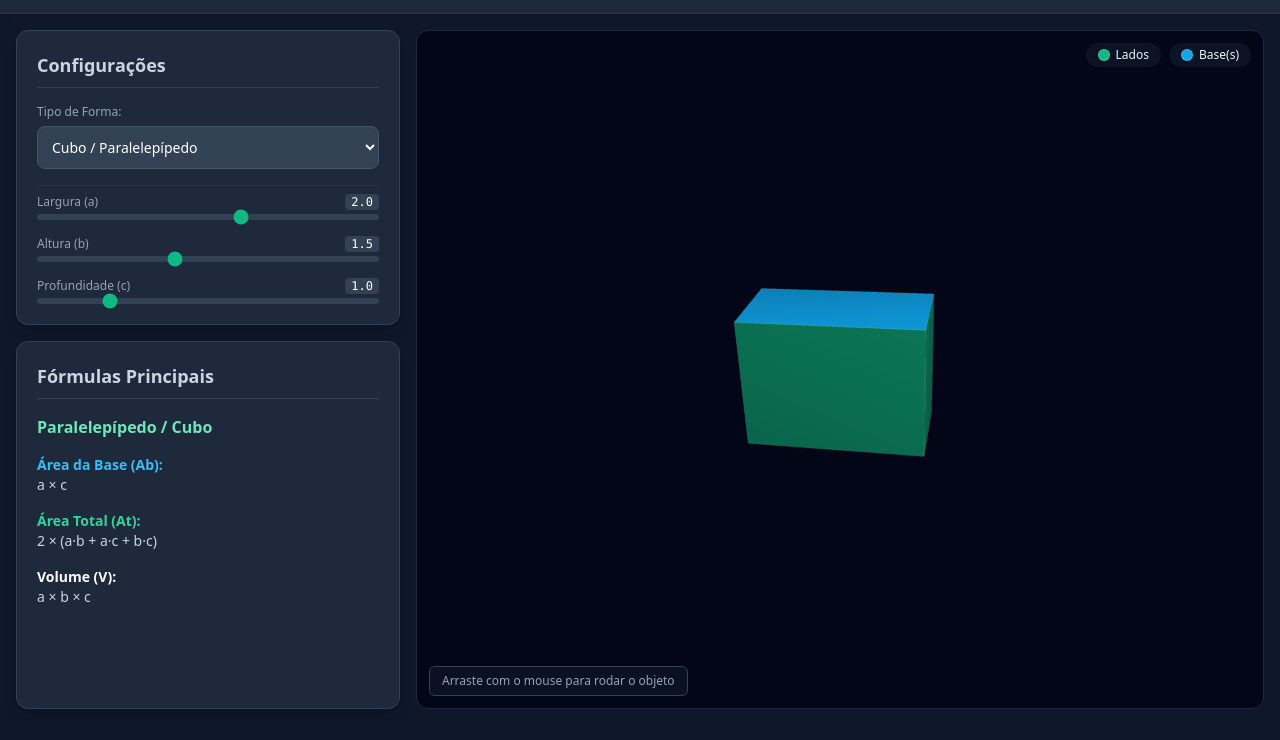
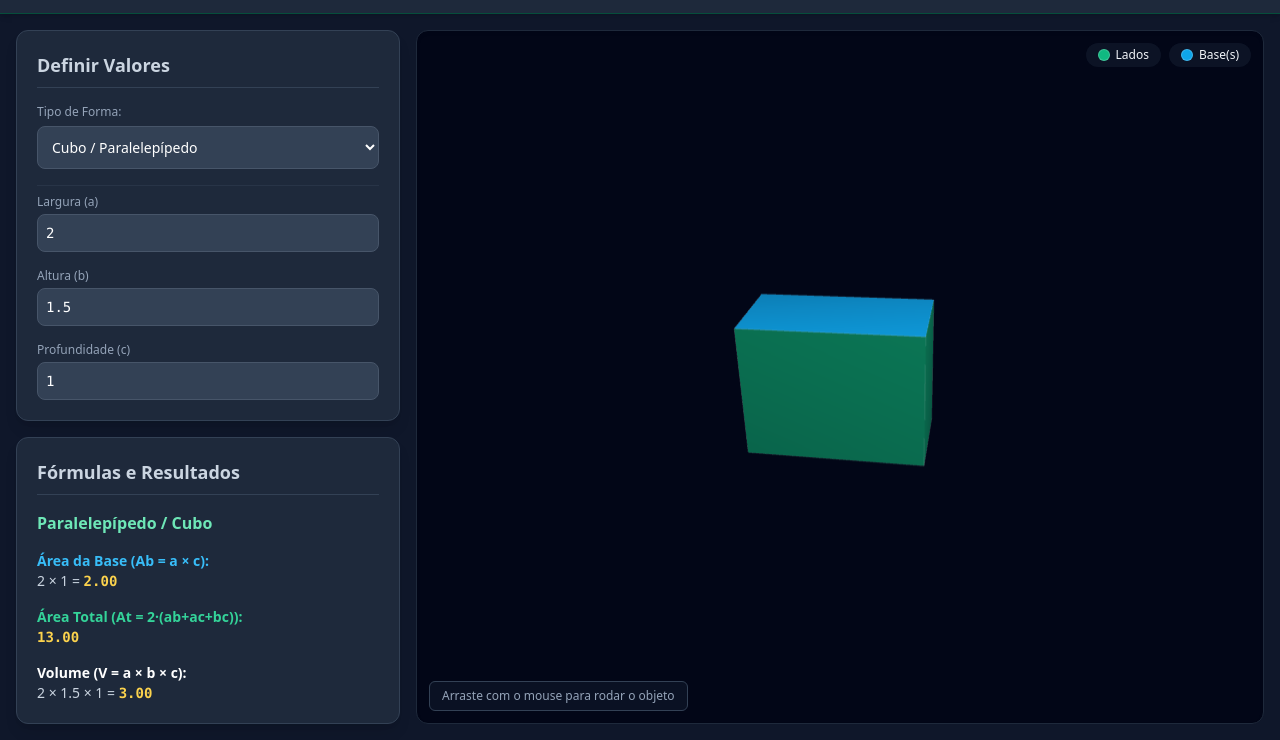
Before and after one commit to Givaldo193/Geometria-Espacial, a plain HTML site: page index.html in a window 1280 px wide. Shown: the part 75-815 px from the top of the page. Drawn offline with nearby package versions, Linux system fonts and the light colour scheme; animation ran at ten frames a second.

Commit message:
atualização

```diff
--- a/index.html
+++ b/index.html
@@ -15,7 +15,7 @@
 
     <header class="bg-slate-800 p-4 shadow-md text-center border-b border-emerald-900">
         <h1 class="text-xl md:text-3xl font-bold tracking-wide text-emerald-400">Laboratório Geométrico 3D</h1>
-        <p class="text-slate-400 text-xs md:text-sm">Explore formas, segmentos e fórmulas</p>
+        <p class="text-slate-400 text-xs md:text-sm">Insira valores, calcule em tempo real e explore o 3D</p>
     </header>
 
     <main class="flex-1 flex flex-col lg:flex-row p-4 gap-4 max-w-[1920px] mx-auto w-full box-border">
@@ -24,7 +24,7 @@
 
             <section class="bg-slate-800 p-5 rounded-xl shadow-lg border border-slate-700">
                 <h2 class="text-lg font-semibold border-b border-slate-700 pb-2 mb-4 text-slate-300">
-                    Configurações
+                    Definir Valores
                 </h2>
 
                 <div class="flex flex-col gap-4">
@@ -45,7 +45,7 @@
 
             <section class="bg-slate-800 p-5 rounded-xl shadow-lg border border-slate-700 lg:flex-1">
                 <h2 class="text-lg font-semibold border-b border-slate-700 pb-2 mb-4 text-slate-300">
-                    Fórmulas Principais
+                    Fórmulas e Resultados
                 </h2>
                 <div id="formula-container" class="text-sm space-y-4 text-slate-300"></div>
             </section>
--- a/main.js
+++ b/main.js
@@ -1,25 +1,20 @@
-
 // ==========================================
 // --- CONFIGURAÇÃO DO THREE.JS (Cenário) ---
 // ==========================================
 const container = document.getElementById('canvas-container');
 const scene = new THREE.Scene();
-scene.fog = new THREE.Fog(0x020617, 5, 15); // Efeito de profundidade
+scene.fog = new THREE.Fog(0x020617, 5, 15);
 
-// Configuração da Câmera
 const camera = new THREE.PerspectiveCamera(50, container.clientWidth / container.clientHeight, 0.1, 1000);
 camera.position.set(3, 3, 7);
 camera.lookAt(0, 0, 0);
 
-// Configuração do Renderizador WebGL
 const renderer = new THREE.WebGLRenderer({ antialias: true, alpha: true });
 renderer.setSize(container.clientWidth, container.clientHeight);
 renderer.setPixelRatio(Math.min(window.devicePixelRatio, 2));
 container.appendChild(renderer.domElement);
 
-// Iluminação do Cenário
 scene.add(new THREE.AmbientLight(0xffffff, 0.5));
-
 const keyLight = new THREE.DirectionalLight(0xffffff, 0.8);
 keyLight.position.set(5, 8, 5);
 scene.add(keyLight);
@@ -28,39 +23,19 @@
 fillLight.position.set(-5, -2, -2);
 scene.add(fillLight);
 
-// Materiais Estilizados para os Sólidos
-const materialMain = new THREE.MeshStandardMaterial({
-    color: 0x10b981, roughness: 0.5, metalness: 0.2, flatShading: true
-});
-const materialBase = new THREE.MeshStandardMaterial({
-    color: 0x0ea5e9, roughness: 0.6, metalness: 0.1, flatShading: true
-});
-
-// Material do Wireframe (Segmentos traseiros translúcidos)
-const wireframeMaterial = new THREE.LineBasicMaterial({
-    color: 0xffffff,
-    transparent: true,
-    opacity: 0.15,
-    depthWrite: false
-});
+const materialMain = new THREE.MeshStandardMaterial({ color: 0x10b981, roughness: 0.5, metalness: 0.2, flatShading: true });
+const materialBase = new THREE.MeshStandardMaterial({ color: 0x0ea5e9, roughness: 0.6, metalness: 0.1, flatShading: true });
+const wireframeMaterial = new THREE.LineBasicMaterial({ color: 0xffffff, transparent: true, opacity: 0.15, depthWrite: false });
 
 let currentObjectGroup;
 
-// ==========================================
 // --- LÓGICA DE INTERAÇÃO (Rotacionar) ---
-// ==========================================
 let isDragging = false;
 let previousMousePosition = { x: 0, y: 0 };
 let autoRotation = { x: 0.002, y: 0.004 };
 
-const startDrag = (x, y) => {
-    isDragging = true;
-    previousMousePosition = { x, y };
-    autoRotation = { x: 0, y: 0 }; // Para o giro automático ao interagir
-};
-
+const startDrag = (x, y) => { isDragging = true; previousMousePosition = { x, y }; autoRotation = { x: 0, y: 0 }; };
 const endDrag = () => { isDragging = false; };
-
 const moveDrag = (x, y) => {
     if (isDragging && currentObjectGroup) {
         const deltaMove = { x: x - previousMousePosition.x, y: y - previousMousePosition.y };
@@ -70,84 +45,117 @@
     }
 };
 
-// Eventos de Mouse
 container.addEventListener('mousedown', (e) => startDrag(e.clientX, e.clientY));
 window.addEventListener('mouseup', endDrag);
 window.addEventListener('mousemove', (e) => moveDrag(e.clientX, e.clientY));
-
-// Eventos de Toque (Mobile)
 container.addEventListener('touchstart', (e) => startDrag(e.touches[0].clientX, e.touches[0].clientY), { passive: true });
 window.addEventListener('touchend', endDrag);
 window.addEventListener('touchmove', (e) => moveDrag(e.touches[0].clientX, e.touches[0].clientY), { passive: true });
 
+
 // ==========================================
-// --- BANCO DE DADOS DAS FORMAS E FÓRMULAS ---
+// --- BANCO DE DADOS E EQUAÇÕES MATEMÁTICAS ---
 // ==========================================
 const shapeConfigs = {
     cube: {
         name: "Paralelepípedo / Cubo",
         params: [
-            { id: 'width', label: 'Largura (a)', min: 0.5, max: 3, step: 0.1, value: 2 },
-            { id: 'height', label: 'Altura (b)', min: 0.5, max: 3, step: 0.1, value: 1.5 },
-            { id: 'depth', label: 'Profundidade (c)', min: 0.5, max: 3, step: 0.1, value: 1 }
+            { id: 'width', label: 'Largura (a)', value: 2 },
+            { id: 'height', label: 'Altura (b)', value: 1.5 },
+            { id: 'depth', label: 'Profundidade (c)', value: 1 }
         ],
-        formulas: `
-            <p><strong class="text-sky-400">Área da Base (Ab):</strong><br>a × c</p>
-            <p><strong class="text-emerald-400">Área Total (At):</strong><br>2 × (a·b + a·c + b·c)</p>
-            <p><strong class="text-white">Volume (V):</strong><br>a × b × c</p>
-        `
+        // Função que executa o cálculo com os valores digitados pelo usuário
+        calculate: (v) => {
+            const ab = v.width * v.depth;
+            const at = 2 * (v.width * v.height + v.width * v.depth + v.height * v.depth);
+            const vol = v.width * v.height * v.depth;
+            return `
+                <p><strong class="text-sky-400">Área da Base (Ab = a × c):</strong><br> ${v.width} × ${v.depth} = <span class="text-amber-300 font-mono font-bold">${ab.toFixed(2)}</span></p>
+                <p><strong class="text-emerald-400">Área Total (At = 2·(ab+ac+bc)):</strong><br> <span class="text-amber-300 font-mono font-bold">${at.toFixed(2)}</span></p>
+                <p><strong class="text-white">Volume (V = a × b × c):</strong><br> ${v.width} × ${v.height} × ${v.depth} = <span class="text-amber-300 font-mono font-bold">${vol.toFixed(2)}</span></p>
+            `;
+        }
     },
     sphere: {
         name: "Esfera",
         params: [
-            { id: 'radius', label: 'Raio (r)', min: 0.5, max: 2.2, step: 0.1, value: 1.5 },
-            { id: 'segments', label: 'Resolução', min: 8, max: 48, step: 2, value: 24 }
+            { id: 'radius', label: 'Raio (r)', value: 1.5 }
         ],
-        formulas: `
-            <p><strong class="text-emerald-400">Área da Superfície (A):</strong><br>4 × π × r²</p>
-            <p><strong class="text-white">Volume (V):</strong><br>(4/3) × π × r³</p>
-        `
+        calculate: (v) => {
+            const r = v.radius;
+            const area = 4 * Math.PI * Math.pow(r, 2);
+            const vol = (4 / 3) * Math.PI * Math.pow(r, 3);
+            return `
+                <p><strong class="text-emerald-400">Área da Superfície (A = 4 × π × r²):</strong><br> 4 × π × ${r}² = <span class="text-amber-300 font-mono font-bold">${area.toFixed(2)}</span></p>
+                <p><strong class="text-white">Volume (V = 4/3 × π × r³):</strong><br> 4/3 × π × ${r}³ = <span class="text-amber-300 font-mono font-bold">${vol.toFixed(2)}</span></p>
+            `;
+        }
     },
     cylinder: {
         name: "Cilindro Circular Reto",
         params: [
-            { id: 'radius', label: 'Raio da Base (r)', min: 0.3, max: 2, step: 0.1, value: 1 },
-            { id: 'height', label: 'Altura (h)', min: 0.5, max: 4, step: 0.1, value: 2.5 },
-            { id: 'segments', label: 'Segmentos', min: 8, max: 64, step: 1, value: 32 }
+            { id: 'radius', label: 'Raio da Base (r)', value: 1 },
+            { id: 'height', label: 'Altura (h)', value: 2.5 }
         ],
-        formulas: `
-            <p><strong class="text-sky-400">Área da Base (Ab):</strong><br>π × r²</p>
-            <p><strong class="text-emerald-400">Área Lateral (Al):</strong><br>2 × π × r × h</p>
-            <p><strong class="text-emerald-300">Área Total (At):</strong><br>2×Ab + Al</p>
-            <p><strong class="text-white">Volume (V):</strong><br>Ab × h</p>
-        `
+        calculate: (v) => {
+            const r = v.radius;
+            const h = v.height;
+            const ab = Math.PI * Math.pow(r, 2);
+            const al = 2 * Math.PI * r * h;
+            const at = 2 * ab + al;
+            const vol = ab * h;
+            return `
+                <p><strong class="text-sky-400">Área da Base (Ab = π × r²):</strong><br> <span class="text-amber-300 font-mono font-bold">${ab.toFixed(2)}</span></p>
+                <p><strong class="text-emerald-400">Área Lateral (Al = 2 × π × r × h):</strong><br> <span class="text-amber-300 font-mono font-bold">${al.toFixed(2)}</span></p>
+                <p><strong class="text-emerald-300">Área Total (At = 2×Ab + Al):</strong><br> <span class="text-amber-300 font-mono font-bold">${at.toFixed(2)}</span></p>
+                <p><strong class="text-white">Volume (V = Ab × h):</strong><br> <span class="text-amber-300 font-mono font-bold">${vol.toFixed(2)}</span></p>
+            `;
+        }
     },
     cone: {
         name: "Cone Circular Reto",
         params: [
-            { id: 'radius', label: 'Raio da Base (r)', min: 0.2, max: 2, step: 0.1, value: 1.2 },
-            { id: 'height', label: 'Altura (h)', min: 0.5, max: 4, step: 0.1, value: 2.5 },
-            { id: 'segments', label: 'Segmentos', min: 6, max: 64, step: 1, value: 24 }
+            { id: 'radius', label: 'Raio da Base (r)', value: 1.2 },
+            { id: 'height', label: 'Altura (h)', value: 2.5 }
         ],
-        formulas: `
-            <p><strong class="text-sky-400">Área da Base (Ab):</strong><br>π × r²</p>
-            <p class="text-xs text-slate-400">Geratriz (g) = √(r² + h²)</p>
-            <p><strong class="text-emerald-400">Área Lateral (Al):</strong><br>π × r × g</p>
-            <p><strong class="text-white">Volume (V):</strong><br>(1/3) × Ab × h</p>
-        `
+        calculate: (v) => {
+            const r = v.radius;
+            const h = v.height;
+            const g = Math.sqrt(Math.pow(r, 2) + Math.pow(h, 2));
+            const ab = Math.PI * Math.pow(r, 2);
+            const al = Math.PI * r * g;
+            const at = ab + al;
+            const vol = (1 / 3) * ab * h;
+            return `
+                <p><strong class="text-sky-400">Área da Base (Ab = π × r²):</strong><br> <span class="text-amber-300 font-mono font-bold">${ab.toFixed(2)}</span></p>
+                <p class="text-xs text-slate-400">Geratriz calculada (g = √(r² + h²)): ${g.toFixed(2)}</p>
+                <p><strong class="text-emerald-400">Área Lateral (Al = π × r × g):</strong><br> <span class="text-amber-300 font-mono font-bold">${al.toFixed(2)}</span></p>
+                <p><strong class="text-white">Volume (V = 1/3 × Ab × h):</strong><br> <span class="text-amber-300 font-mono font-bold">${vol.toFixed(2)}</span></p>
+            `;
+        }
     },
     pyramid: {
         name: "Pirâmide Quadrangular Reta",
         params: [
-            { id: 'baseW', label: 'Lado da Base (l)', min: 0.5, max: 3, step: 0.1, value: 2 },
-            { id: 'height', label: 'Altura (h)', min: 0.5, max: 4, step: 0.1, value: 2.5 }
+            { id: 'baseW', label: 'Lado da Base (l)', value: 2 },
+            { id: 'height', label: 'Altura (h)', value: 2.5 }
         ],
-        formulas: `
-            <p><strong class="text-sky-400">Área da Base (Ab):</strong><br>l × l (ou l²)</p>
-            <p class="text-xs text-slate-400">Apótema Lateral (al) = √(h² + (l/2)²)</p>
-            <p><strong class="text-emerald-400">Área Lateral (Al):</strong><br>2 × l × al</p>
-            <p><strong class="text-white">Volume (V):</strong><br>(1/3) × Ab × h</p>
-        `
+        calculate: (v) => {
+            const l = v.baseW;
+            const h = v.height;
+            const ab = l * l;
+            const al_apotema = Math.sqrt(Math.pow(h, 2) + Math.pow(l / 2, 2));
+            const al = 2 * l * al_apotema;
+            const at = ab + al;
+            const vol = (1 / 3) * ab * h;
+            return `
+                <p><strong class="text-sky-400">Área da Base (Ab = l²):</strong><br> ${l}² = <span class="text-amber-300 font-mono font-bold">${ab.toFixed(2)}</span></p>
+                <p class="text-xs text-slate-400">Apótema Lateral (al = √(h² + (l/2)²)): ${al_apotema.toFixed(2)}</p>
+                <p><strong class="text-emerald-400">Área Lateral (Al = 2 × l × al):</strong><br> <span class="text-amber-300 font-mono font-bold">${al.toFixed(2)}</span></p>
+                <p><strong class="text-emerald-300">Área Total (At = Ab + Al):</strong><br> <span class="text-amber-300 font-mono font-bold">${at.toFixed(2)}</span></p>
+                <p><strong class="text-white">Volume (V = 1/3 × Ab × h):</strong><br> <span class="text-amber-300 font-mono font-bold">${vol.toFixed(2)}</span></p>
+            `;
+        }
     }
 };
 
@@ -156,88 +164,100 @@
 const formulaContainer = document.getElementById('formula-container');
 
 // ==========================================
-// --- GERENCIAMENTO DE INTERFACE E GEOMETRIA ---
+// --- OPERAÇÕES DE INTERFACE E CÁLCULO ---
 // ==========================================
 
-// Função que reconstrói os inputs dinamicamente
 function generateControls(shapeKey) {
     controlsContainer.innerHTML = '';
     const config = shapeConfigs[shapeKey];
 
-    // Injeta as fórmulas do objeto selecionado
-    formulaContainer.innerHTML = `<h3 class="font-bold text-emerald-300 text-base mb-2">${config.name}</h3>${config.formulas}`;
-
-    // Constrói os sliders na barra lateral
+    // Cria os inputs numéricos na barra lateral
     config.params.forEach(param => {
         const wrapper = document.createElement('div');
         wrapper.className = 'flex flex-col gap-1';
         wrapper.innerHTML = `
-            <div class="flex justify-between text-xs text-slate-400 font-medium">
-                <label for="${param.id}">${param.label}</label>
-                <span id="${param.id}-val" class="text-white font-mono bg-slate-700 px-1.5 rounded">${param.value.toFixed(1)}</span>
-            </div>
-            <input type="range" id="${param.id}" min="${param.min}" max="${param.max}" step="${param.step}" value="${param.value}"
-                class="w-full h-1.5 bg-slate-700 rounded-lg appearance-none cursor-pointer accent-emerald-500">
+            <label for="${param.id}" class="text-xs font-medium text-slate-400">${param.label}</label>
+            <input type="number" id="${param.id}" value="${param.value}" step="0.1" min="0.1" max="10"
+                class="w-full bg-slate-700 border border-slate-600 rounded-lg p-2 text-white font-mono text-sm focus:ring-2 focus:ring-emerald-500 focus:outline-none">
         `;
         controlsContainer.appendChild(wrapper);
 
-        // Atualiza os valores e reconstrói o 3D em tempo real
-        wrapper.querySelector('input').addEventListener('input', (e) => {
-            document.getElementById(`${param.id}-val`).innerText = parseFloat(e.target.value).toFixed(1);
-            updateGeometry();
+        // Dispara a atualização matemática e visual toda vez que o usuário digita ou altera o número
+        wrapper.querySelector('input').addEventListener('input', () => {
+            updateGeometryAndCalculations();
         });
     });
+
+    updateGeometryAndCalculations();
 }
 
-// Função responsável por calcular e renderizar os corpos 3D
-function updateGeometry() {
+function updateGeometryAndCalculations() {
     const shapeKey = shapeSelect.value;
     const config = shapeConfigs[shapeKey];
 
+    // Coleta e valida os valores numéricos digitados pelo usuário
+    const values = {};
+    let hasInvalidValue = false;
+    config.params.forEach(param => {
+        const inputEl = document.getElementById(param.id);
+        let val = parseFloat(inputEl.value);
+
+        // Proteção contra campos vazios, zeros ou números negativos
+        if (isNaN(val) || val <= 0) {
+            val = 0.1;
+            hasInvalidValue = true;
+        }
+        values[param.id] = val;
+    });
+
+    // 1. ATUALIZA AS FÓRMULAS E EXIBE OS RESULTADOS DO CÁLCULO
+    if (hasInvalidValue) {
+        formulaContainer.innerHTML = `<h3 class="font-bold text-emerald-300 text-base mb-2">${config.name}</h3><p class="text-rose-400 text-xs">Insira valores maiores que 0 para calcular.</p>`;
+    } else {
+        formulaContainer.innerHTML = `<h3 class="font-bold text-emerald-300 text-base mb-2">${config.name}</h3>${config.calculate(values)}`;
+    }
+
+    // 2. RECONSTRÓI O OBJETO 3D NA TELA
     let prevRotation = { x: autoRotation.x, y: autoRotation.y, z: 0 };
     if (currentObjectGroup) {
         prevRotation = { x: currentObjectGroup.rotation.x, y: currentObjectGroup.rotation.y, z: currentObjectGroup.rotation.z };
         scene.remove(currentObjectGroup);
     }
 
-    const values = {};
-    config.params.forEach(param => {
-        values[param.id] = parseFloat(document.getElementById(param.id).value);
-    });
-
     currentObjectGroup = new THREE.Group();
     let geo;
     let mats = materialMain;
 
-    // Mapeamento das estruturas do Three.js
+    // Limita o tamanho visual máximo no Canvas 3D para não quebrar a tela se o usuário digitar algo gigante como "100"
+    const limit = (val) => Math.min(val, 4);
+
     switch (shapeKey) {
         case 'cube':
-            geo = new THREE.BoxGeometry(values.width, values.height, values.depth);
+            geo = new THREE.BoxGeometry(limit(values.width), limit(values.height), limit(values.depth));
             mats = [materialMain, materialMain, materialBase, materialBase, materialMain, materialMain];
             break;
         case 'sphere':
-            geo = new THREE.SphereGeometry(values.radius, values.segments, Math.round(values.segments/1.5));
+            // Resolução fixa em 24 para manter desempenho independente do valor do raio
+            geo = new THREE.SphereGeometry(limit(values.radius), 24, 16);
             break;
         case 'cylinder':
-            geo = new THREE.CylinderGeometry(values.radius, values.radius, values.height, values.segments);
+            geo = new THREE.CylinderGeometry(limit(values.radius), limit(values.radius), limit(values.height), 32);
             mats = [materialMain, materialBase, materialBase];
             break;
         case 'cone':
-            geo = new THREE.ConeGeometry(values.radius, values.height, values.segments);
+            geo = new THREE.ConeGeometry(limit(values.radius), limit(values.height), 24);
             mats = [materialMain, materialBase];
             break;
         case 'pyramid':
-            const radBase = values.baseW / Math.sqrt(2);
-            geo = new THREE.ConeGeometry(radBase, values.height, 4, 1, false, Math.PI/4);
+            const radBase = limit(values.baseW) / Math.sqrt(2);
+            geo = new THREE.ConeGeometry(radBase, limit(values.height), 4, 1, false, Math.PI/4);
             mats = [materialMain, materialBase];
             break;
     }
 
-    // Criar a malha com as cores mapeadas
     const mesh = new THREE.Mesh(geo, mats);
     currentObjectGroup.add(mesh);
 
-    // Criar as linhas de contorno (Wireframe de trás)
     const edges = new THREE.EdgesGeometry(geo);
     const lineSegments = new THREE.LineSegments(edges, wireframeMaterial);
     currentObjectGroup.add(lineSegments);
@@ -246,13 +266,11 @@
     scene.add(currentObjectGroup);
 }
 
-// Listener para a mudança do select principal
+// Evento de troca de Forma Geométrica
 shapeSelect.addEventListener('change', () => {
     generateControls(shapeSelect.value);
-    updateGeometry();
 });
 
-// Listener para manter o canvas responsivo quando a janela mudar de tamanho
 window.addEventListener('resize', () => {
     const width = container.clientWidth;
     const height = container.clientHeight;
@@ -261,11 +279,10 @@
     renderer.setSize(width, height);
 });
 
-// Inicialização do Aplicativo
+// Inicialização
 generateControls(shapeSelect.value);
-updateGeometry();
 
-// Loop de renderização contínua (Animação)
+// Loop de animação contínua do motor 3D
 function animate() {
     requestAnimationFrame(animate);
     if (!isDragging && currentObjectGroup) {
```
